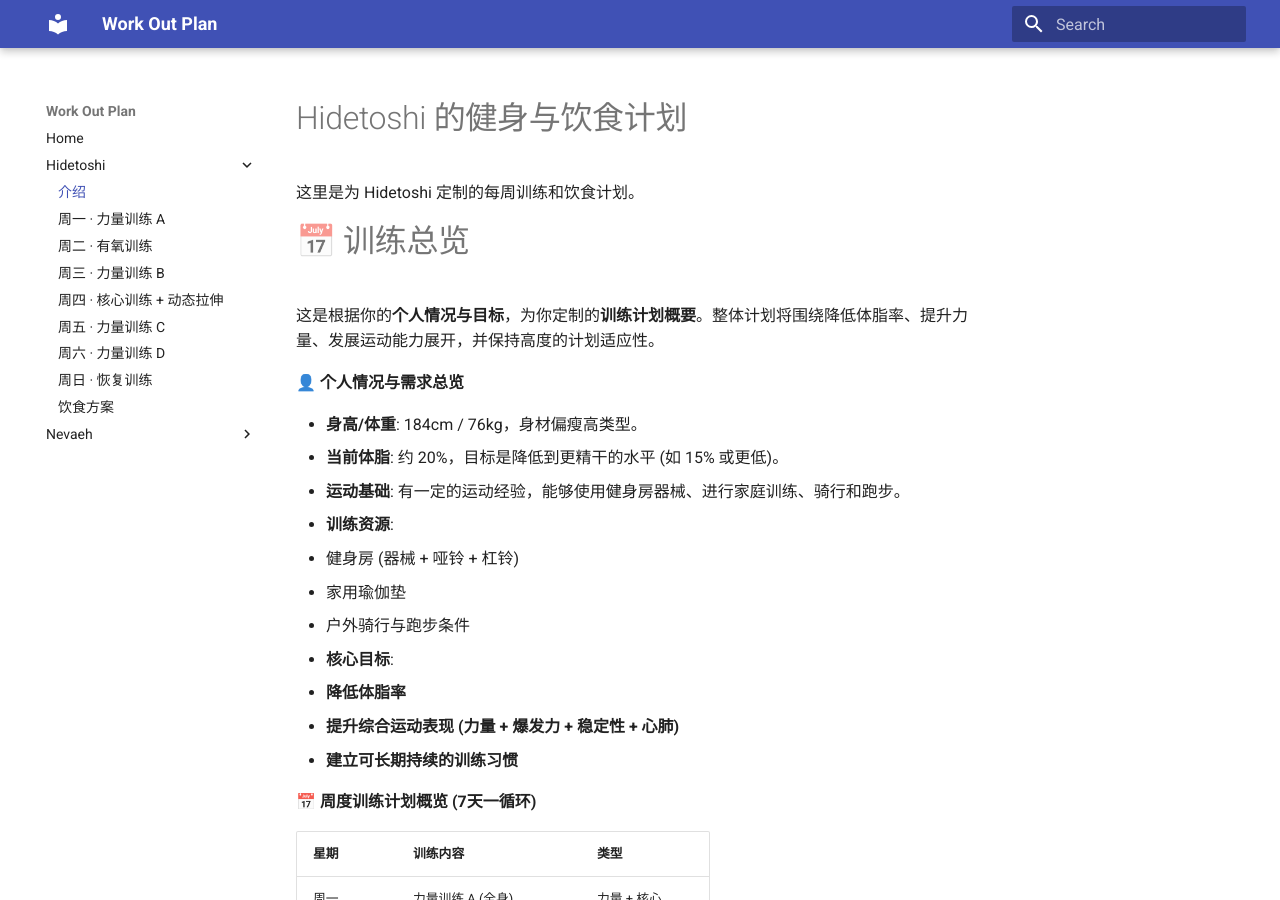
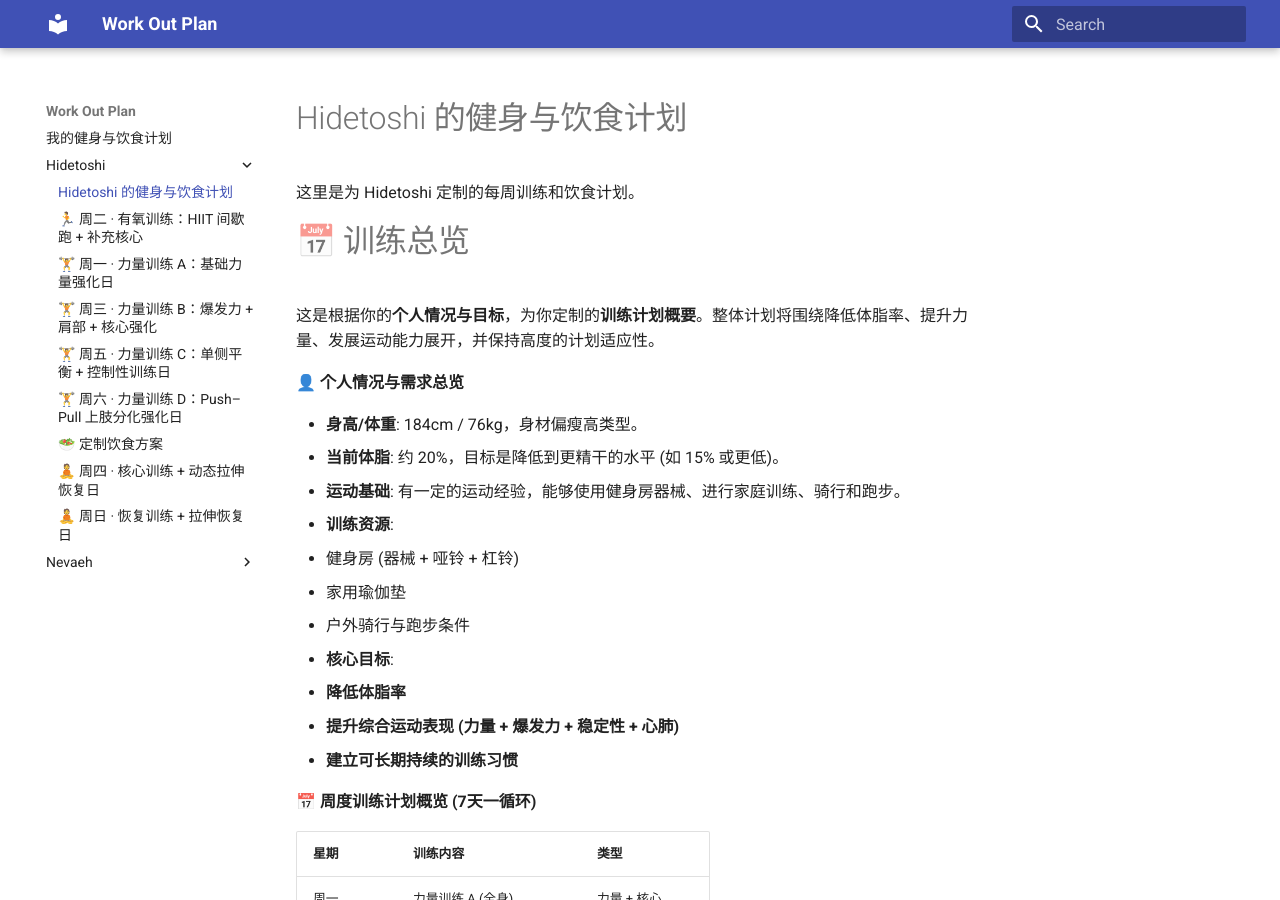
Before and after one commit to Hidetoshi20/work-out-plan, an MkDocs documentation site: the page built from docs/hidetoshi/README.md, in a window 1280 px wide and 900 px high. Built offline with MkDocs 1.6.1 and Material for MkDocs 9.7.7, drawn with Linux system fonts in a browser that asks for light colours.

Commit message:
chore: Clean up mkdocs.yml by removing navigation entries and update requirements.txt to include awesome-pages plugin

```diff
--- a/mkdocs.yml
+++ b/mkdocs.yml
@@ -1,24 +1,6 @@
 site_name: Work Out Plan
 theme:
   name: material
-nav:
-  - Home: index.md
-  - Hidetoshi:
-    - '介绍': 'hidetoshi/README.md'
-    - '周一 · 力量训练 A': 'hidetoshi/🏋️ 周一 · 力量训练 A：基础力量强化日.md'
-    - '周二 · 有氧训练': 'hidetoshi/🏃 周二 · 有氧训练：HIIT 间歇跑 + 补充核心.md'
-    - '周三 · 力量训练 B': 'hidetoshi/🏋️ 周三 · 力量训练 B：爆发力 + 肩部 +核心强化.md'
-    - '周四 · 核心训练 + 动态拉伸': 'hidetoshi/🧘 周四 · 核心训练 + 动态拉伸恢复日.md'
-    - '周五 · 力量训练 C': 'hidetoshi/🏋️ 周五 · 力量训练 C：单侧平衡 + 控制性训练日.md'
-    - '周六 · 力量训练 D': 'hidetoshi/🏋️ 周六 · 力量训练 D：Push–Pull 上肢分化强化日.md'
-    - '周日 · 恢复训练': 'hidetoshi/🧘 周日 · 恢复训练 + 拉伸恢复日.md'
-    - '饮食方案': 'hidetoshi/🥗 定制饮食方案.md'
-  - Nevaeh:
-    - '介绍': 'nevaeh/README.md'
-    - '周一 · 下肢 + 背部': 'nevaeh/🤸 周一 · 下肢 + 背部 基础力量.md'
-    - '周二 · 核心稳定': 'nevaeh/🧘 周二 · 核心稳定 + 姿态激活.md'
-    - '周三 · 全身循环': 'nevaeh/💨 周三 · 全身循环 + 呼吸配合.md'
-    - '周四 · 足弓 & 体态矫正': 'nevaeh/👣 周四 · 足弓 & 体态矫正.md'
-    - '周五 · 上肢 + 臀部': 'nevaeh/💪 周五 · 上肢 + 臀部 弹力带训练.md'
-    - '周六 · 核心强化': 'nevaeh/☯️ 周六 · 核心强化 + 太极简式.md'
-    - '周日 · 全身放松': 'nevaeh/🌿 周日 · 全身放松恢复 + 八段锦.md'
+plugins:
+  - search
+  - awesome-pages
--- a/requirements.txt
+++ b/requirements.txt
@@ -1,2 +1,3 @@
 mkdocs
 mkdocs-material
+mkdocs-awesome-pages-plugin
```
